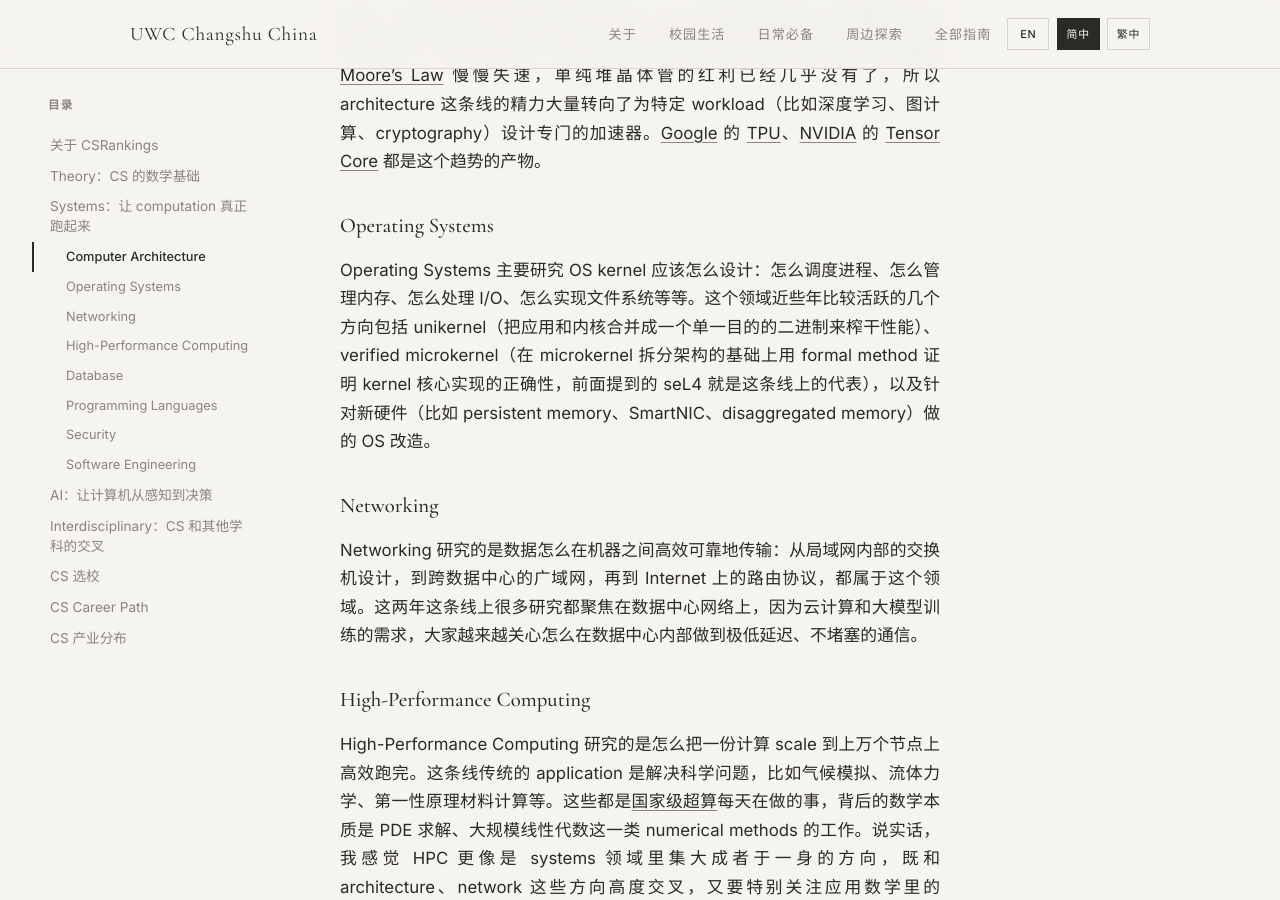
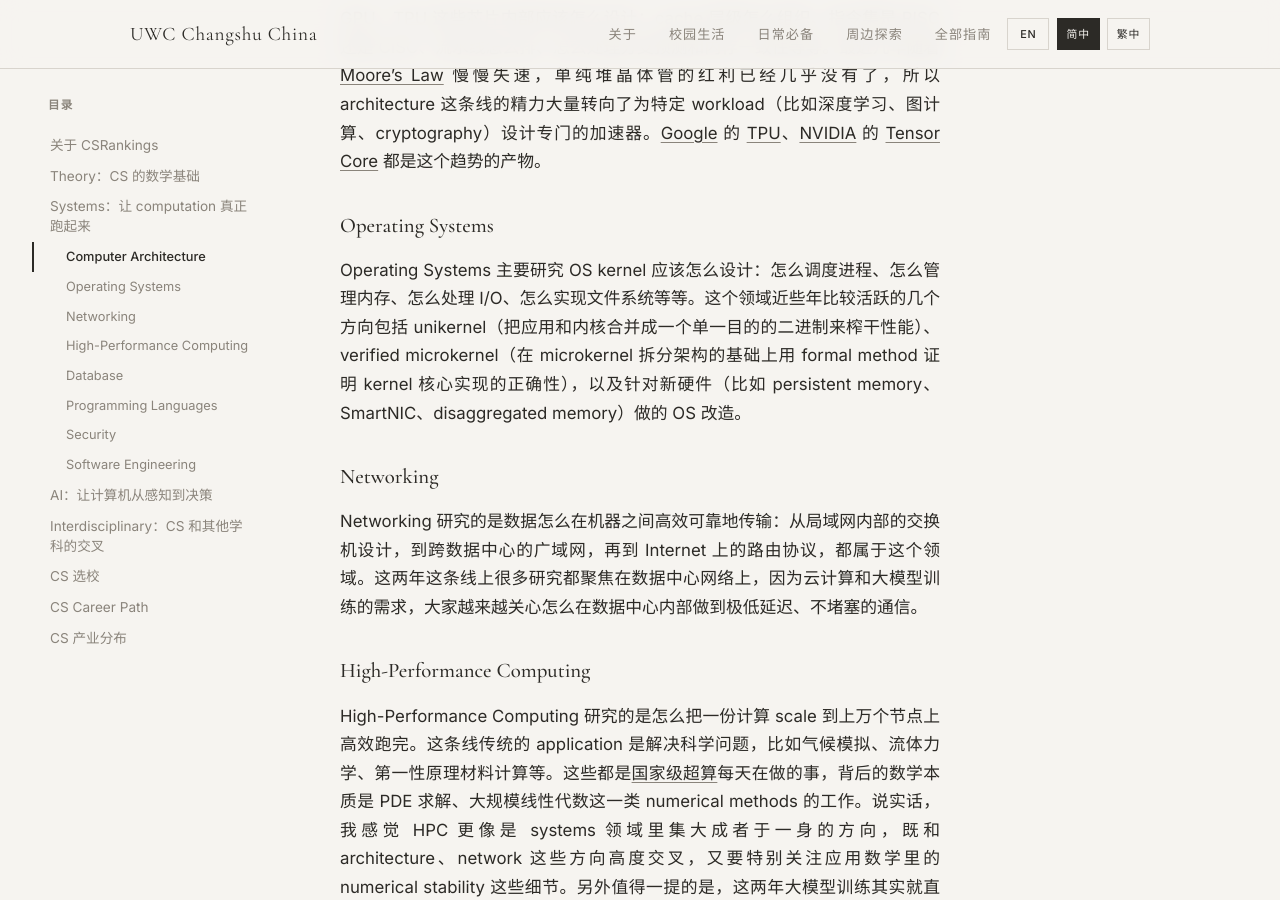
Before and after one commit to United-World-College/UWC-Survival-Guide, a Jekyll site: the page built from website/_guides/chinese/computer-science-CN.md, in a window 1280 px wide and 900 px high, scrolled down 5182 px. Built offline with Jekyll 4.4.1, drawn with Linux system fonts in a browser that asks for light colours.

Commit message:
docs: drop orphaned seL4 reference in OS section (CN/TW/EN)
seL4 was removed from the Logic & Verification section but the OS section still pointed back to it via "前面提到的 seL4"; remove the dangling reference.

```diff
--- a/website/_guides/chinese/computer-science-CN.md
+++ b/website/_guides/chinese/computer-science-CN.md
@@ -63,7 +63,7 @@ Computer Architecture 是 systems 里最贴近硬件的方向，研究的是 CPU
 
 ### Operating Systems
 
-Operating Systems 主要研究 OS kernel 应该怎么设计：怎么调度进程、怎么管理内存、怎么处理 I/O、怎么实现文件系统等等。这个领域近些年比较活跃的几个方向包括 unikernel（把应用和内核合并成一个单一目的的二进制来榨干性能）、verified microkernel（在 microkernel 拆分架构的基础上用 formal method 证明 kernel 核心实现的正确性，前面提到的 seL4 就是这条线上的代表），以及针对新硬件（比如 persistent memory、SmartNIC、disaggregated memory）做的 OS 改造。
+Operating Systems 主要研究 OS kernel 应该怎么设计：怎么调度进程、怎么管理内存、怎么处理 I/O、怎么实现文件系统等等。这个领域近些年比较活跃的几个方向包括 unikernel（把应用和内核合并成一个单一目的的二进制来榨干性能）、verified microkernel（在 microkernel 拆分架构的基础上用 formal method 证明 kernel 核心实现的正确性），以及针对新硬件（比如 persistent memory、SmartNIC、disaggregated memory）做的 OS 改造。
 
 ### Networking
 
```
Also changed, not shown: website/_guides/chinese/computer-science-TW.md (+1 -1 lines), website/_guides/default/computer-science.md (+1 -1 lines).
